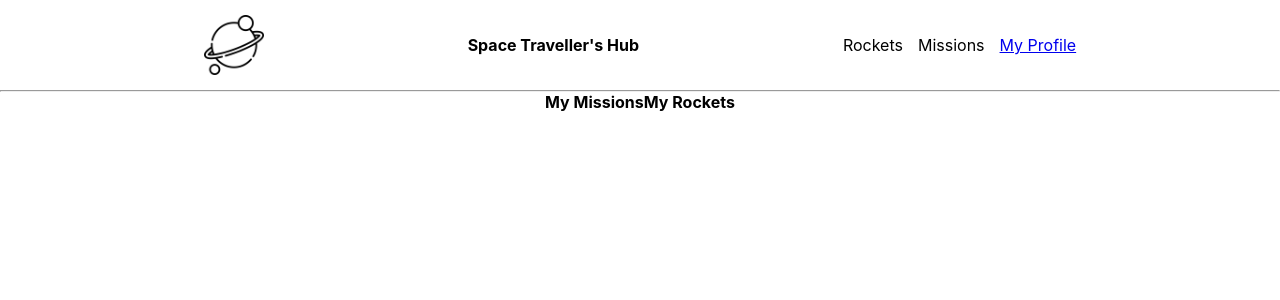
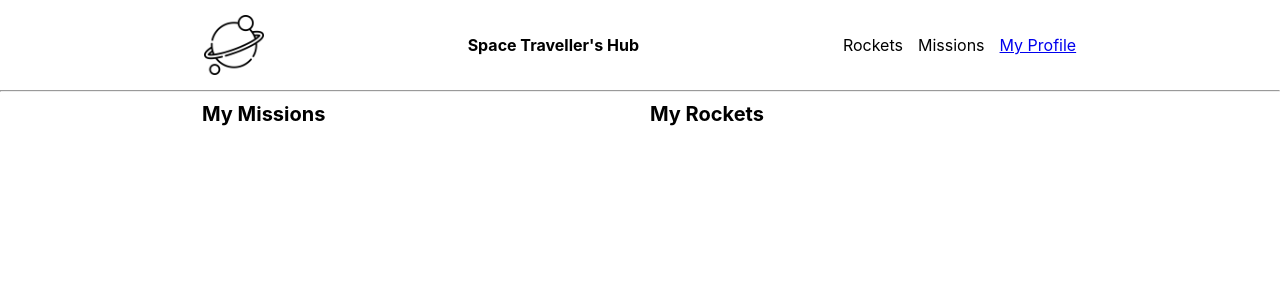
Before and after one commit to billionsjoel/space-travellers, a React (Create React App) app: page /my-profile in a window 1280 px wide. Shown: the top 300 px of the page. Built offline with nearby package versions, Linux system fonts and the light colour scheme.

Commit message:
Style profile page

```diff
--- a/src/components/css/profile.scss
+++ b/src/components/css/profile.scss
@@ -0,0 +1,32 @@
+@import './utilities/base';
+@import './utilities/variables';
+
+.profile-container {
+  width: 70%;
+  text-align: left;
+  justify-content: space-between;
+  margin: auto;
+
+  .profile-missions,
+  .profile-rockets {
+    width: 50%;
+  }
+
+  .tableTitle {
+    font-size: 20px;
+    padding: 10px;
+  }
+
+  table {
+    border-collapse: collapse;
+    width: 90%;
+  }
+
+  table tr {
+    border: solid 1px rgb(233, 233, 233);
+  }
+
+  table td {
+    padding: 10px;
+  }
+}
```
